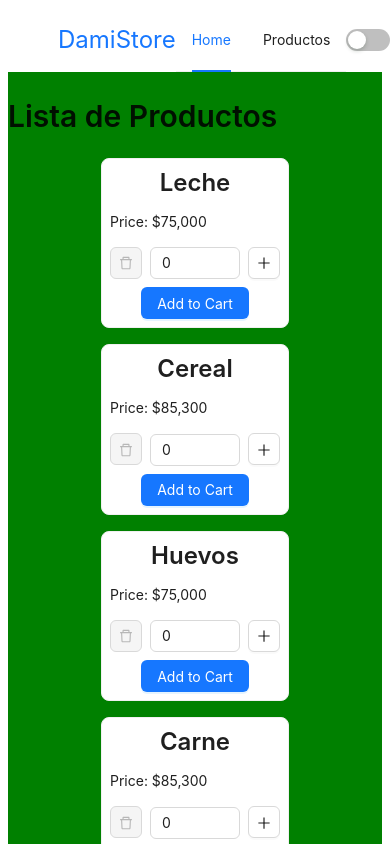
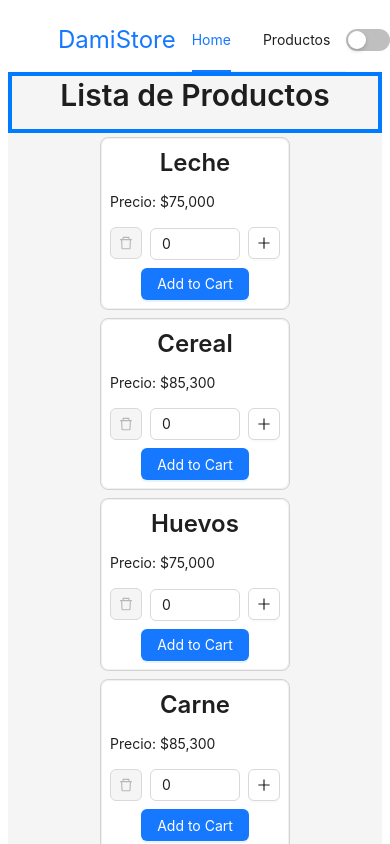
Before and after one commit to damieiberGT/damiStore, a React (Create React App) app: page /productos in a window 390 px wide. Shown: the top 844 px of the page. Built offline with nearby package versions, Linux system fonts and the light colour scheme.

Commit message:
cards OK, Product List responsive botones funcionales

```diff
--- a/src/components/ProductList/ProductList.js
+++ b/src/components/ProductList/ProductList.js
@@ -11,8 +11,10 @@ const ProductList = () => {
 
 	return (
 		<Row className={`productList ${darkMode ? 'dark-mode' : ''}`}>
-			<Col span={24}>
-				<Typography.Title level={2}>Lista de Productos</Typography.Title>
+			<Col span={24} className='productListTitleContainer'>
+				<Typography.Title level={2} className='productListTitle'>
+					Lista de Productos
+				</Typography.Title>
 			</Col>
 			{products.map((product) => (
 				<ProductWidget key={product.id} product={product} addToCart={addToCart} />
--- a/src/components/ProductList/ProductList.scss
+++ b/src/components/ProductList/ProductList.scss
@@ -1,4 +1,4 @@
-// src/components/ProductList/ProductList.scss
+$primary-color: #007bff;
 
 .product {
 	border: 1px solid #ddd;
@@ -19,5 +19,15 @@
 .productList {
 	display: flex;
 	justify-content: center;
-	background-color: green;
 }
+
+.productListTitleContainer {
+	display: flex;
+	justify-content: center;
+	border: solid 4px $primary-color;
+	padding: 0;
+}
+
+.productListTitle {
+	margin: 0;
+}
--- a/src/components/ProductWidget/ProductWidget.js
+++ b/src/components/ProductWidget/ProductWidget.js
@@ -30,7 +30,7 @@ const ProductWidget = ({ product }) => {
 				</Typography.Title>
 				<Col>
 					<Typography.Paragraph>
-						Price: ${product.price.toLocaleString()}
+						Precio: ${product.price.toLocaleString()}
 					</Typography.Paragraph>
 				</Col>
 				<Col>
--- a/src/components/ProductWidget/ProductWidget.scss
+++ b/src/components/ProductWidget/ProductWidget.scss
@@ -1,5 +1,7 @@
 .cardContainer {
-	margin: 8px;
+	margin: 4px;
+	border: solid lightgray 1px;
+	border-radius: 8px;
 }
 
 .card .ant-card-body {
```
